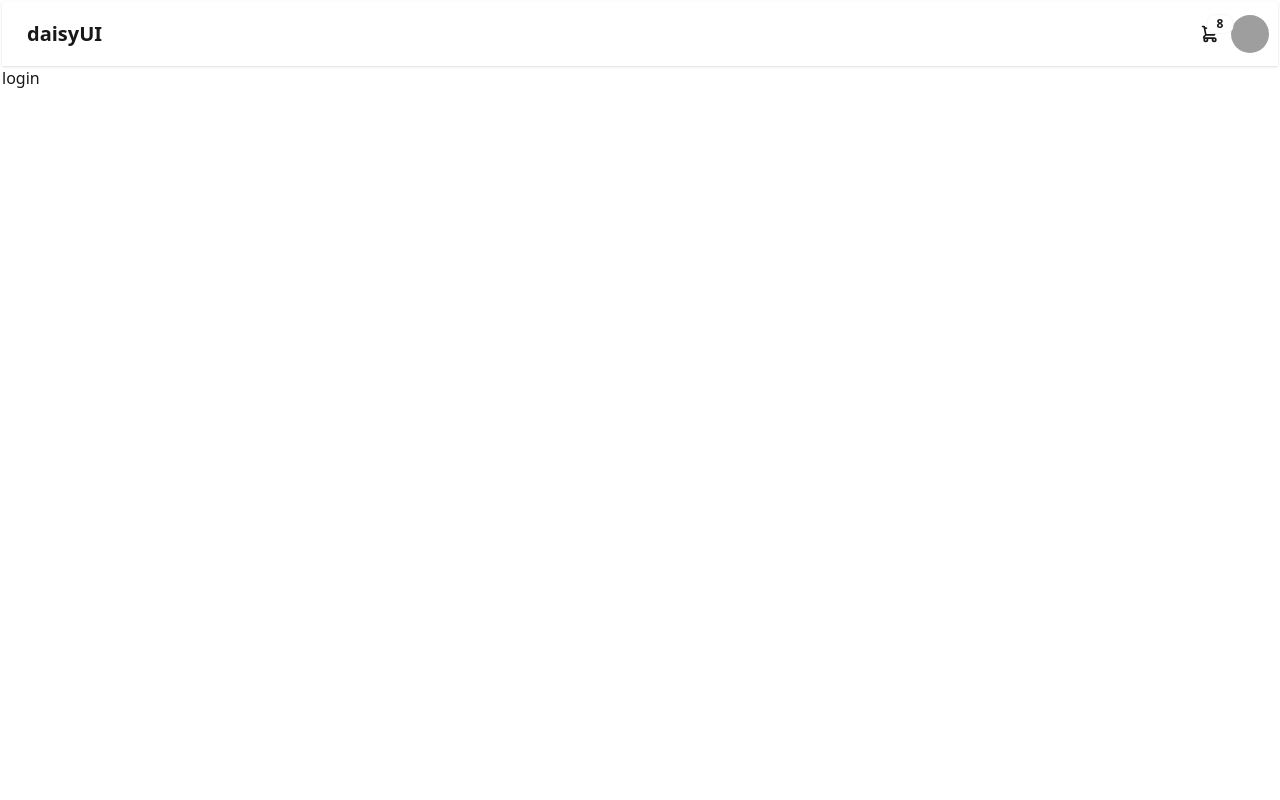
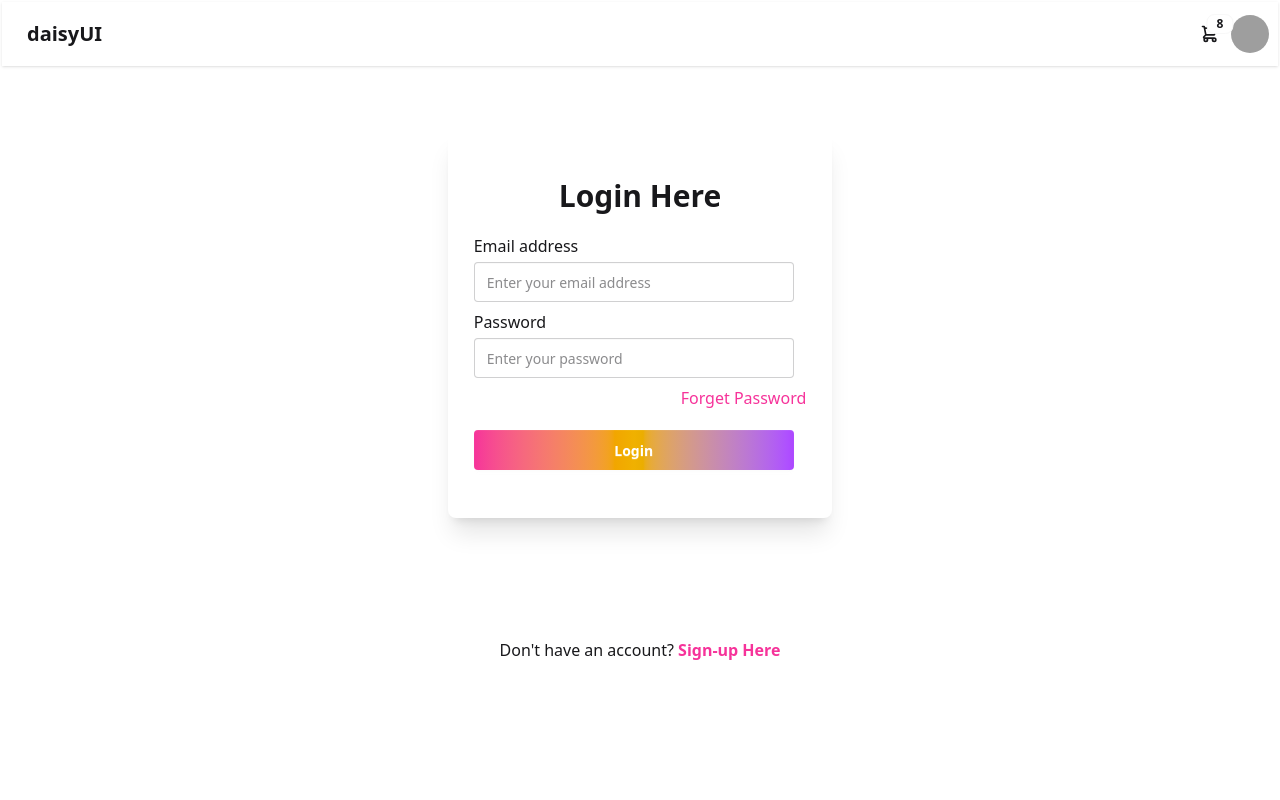
Before and after one commit to vanshchauhan279/my_shop_frontend, a React (Vite) app: page / in a window 1280 px wide. Shown: the top 800 px of the page. Built offline with nearby package versions, Linux system fonts and the light colour scheme; grey boxes are pictures that could not be loaded.

Commit message:
Login page

```diff
--- a/src/components/Login.jsx
+++ b/src/components/Login.jsx
@@ -6,25 +6,78 @@ import { useNavigate } from "react-router-dom";
 const Login = () => {
   const [gmail, setGmail] = useState("");
   const [password, setPassword] = useState("");
-  const navigate = useNavigate()
+  const navigate = useNavigate();
 
   const handleLogin = async () => {
     try {
       const res = await axios.post("http://localhost:4000/login", {
         gmail: gmail,
         password: password,
-      })
-        console.log("Login successful:", res.data);
-      ;
+      });
+      console.log("Login successful:", res.data);
     } catch (err) {
       console.error("Login failed:", err);
     }
   };
 
   return (
+    <div className="md:h-screen">
+      <div className="flex justify-center items-center  h-auto pb-20 mt-16 ">
+        <div className="card  w-96 shadow-xl flex items-center justify-center  h-auto pb-10 pt-10 bg-white">
+          <h2 className="text-3xl mb-3 mt-2 font-bold">Login Here</h2>
 
-    <div className="md:h-screen">
-     login
+          <div className="">
+            <div className="mt-2">
+              <label htmlFor="email">Email address</label>
+              <input
+                id="email"
+                type="text"
+                placeholder="Enter your email address"
+                className="input input-bordered w-full max-w-xs mt-1"
+                onChange={(e) => setGmail(e.target.value)}
+                required
+              />
+            </div>
+            <div className="mt-2">
+              <label htmlFor="password">Password</label>
+              <input
+                id="password"
+                type="password"
+                placeholder="Enter your password"
+                className="input input-bordered w-full max-w-xs mt-1"
+                onChange={(e) => setPassword(e.target.value)}
+                required
+              />
+            </div>
+            <p className="text-right mt-2">
+              <span
+                className="text-pink-500 text-bold "
+                onClick={() => navigate("/forgetpassword")}
+              >
+                Forget Password
+              </span>
+            </p>
+            <div className=" max-w-xs mt-3 pt-2 pb-2">
+              <button
+                className="btn border-none w-full bg-gradient-to-r from-pink-500 via-yellow-500 to-purple-500 text-white transition-all duration-500 ease-in-out  hover:bg-gradient-to-r hover:from-purple-500 hover:via-yellow-500 hover:to-pink-500"
+                onClick={handleLogin}
+              >
+                Login
+              </button>
+            </div>
+          </div>
+        </div>
+      </div>
+      <p className="text-center items-center mt-10">
+        Don't have an account?
+        <span
+          className="text-pink-500 font-bold"
+          onClick={() => navigate("/signup")}
+        >
+          {" "}
+          Sign-up Here
+        </span>{" "}
+      </p>
     </div>
   );
 };
```
